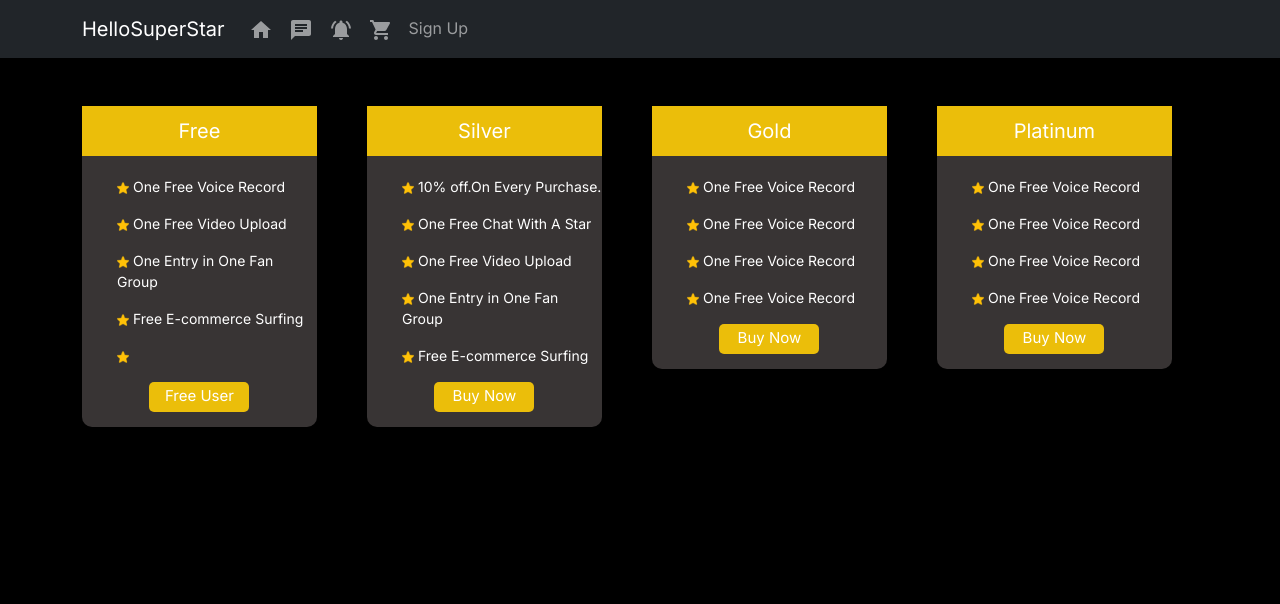
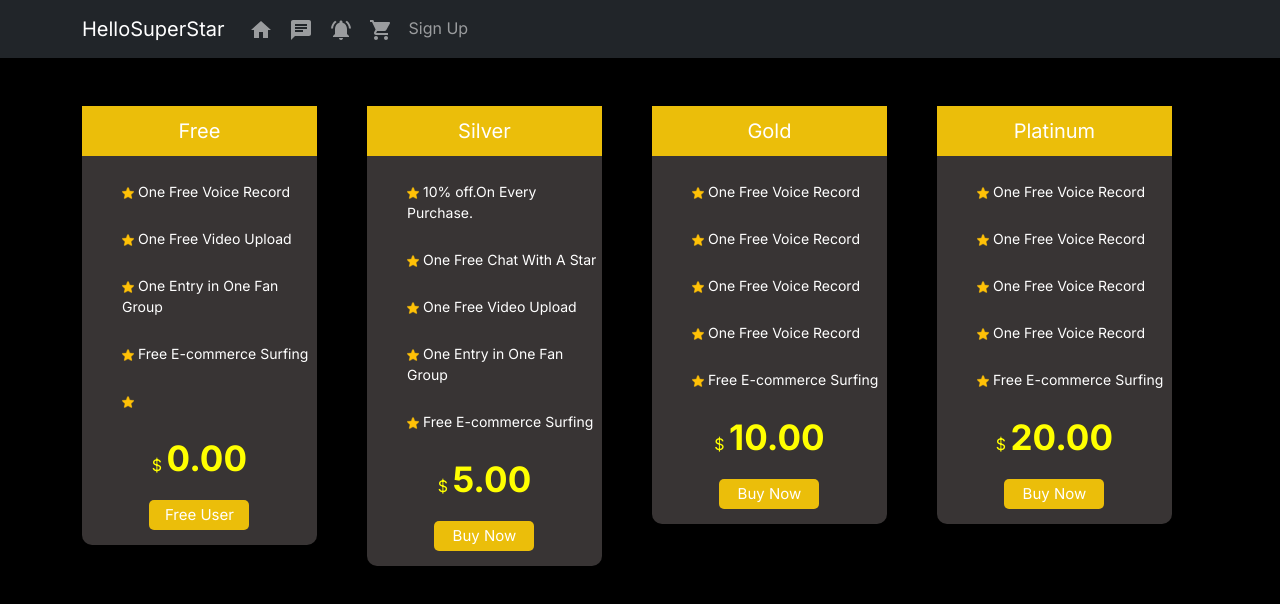
Before and after one commit to aktaruzzamanjoti97/HelloSuperStars, a React (Create React App) app: page /packages in a window 1280 px wide. Shown: the top 604 px of the page. Built offline with nearby package versions, Linux system fonts and the light colour scheme; no server answers; sample sign-in values are in the browser's storage.

Commit message:
Package page 90%

```diff
--- a/src/components/CSS/Packages/package.css
+++ b/src/components/CSS/Packages/package.css
@@ -29,15 +29,25 @@
     color: white;
     margin-left: 35px;
     font-size: 14px;
+    padding: 5px;
 }
 .star{
     width: 12px;
 }
+
+
 .but-c{
     text-align: center;
+}
 
+.dollar{
+    color: yellow;
+    font-size: 35px;
+}
+.dollar-s{
+    color: yellow;
+}
 
-}
 .package-btn{
     width: 100px;
     height: 30px;
--- a/src/components/Pages/User/Packages/Packages.js
+++ b/src/components/Pages/User/Packages/Packages.js
@@ -21,6 +21,7 @@ export const Packages = () => {
                   <p><img src={Star} className="star" alt="star" /> </p>
                 </div>
                 <div className="but-c">
+                <p ><span className="dollar-s">$</span> <b className="dollar">0.00</b></p>
                   <button className="package-btn">Free User</button>
                 </div>
               </div>
@@ -39,6 +40,7 @@ export const Packages = () => {
                   <p><img src={Star} className="star" alt="star" /> Free E-commerce Surfing</p>
                 </div>
                 <div className="but-c">
+                <p><span className="dollar-s">$</span> <b className="dollar">5.00</b></p>
                   <button className="package-btn">Buy Now</button>
                 </div>
               </div>
@@ -54,8 +56,10 @@ export const Packages = () => {
                   <p><img src={Star} className="star" alt="star" /> One Free Voice Record</p>
                   <p><img src={Star} className="star" alt="star" /> One Free Voice Record</p>
                   <p><img src={Star} className="star" alt="star" /> One Free Voice Record</p>
+                  <p><img src={Star} className="star" alt="star" /> Free E-commerce Surfing</p>
                 </div>
                 <div className="but-c">
+                <p><span className="dollar-s">$</span> <b className="dollar">10.00</b> </p>
                   <button className="package-btn">Buy Now</button>
                 </div>
               </div>
@@ -71,8 +75,10 @@ export const Packages = () => {
                   <p><img src={Star} className="star" alt="star" /> One Free Voice Record</p>
                   <p><img src={Star} className="star" alt="star" /> One Free Voice Record</p>
                   <p><img src={Star} className="star" alt="star" /> One Free Voice Record</p>
+                  <p><img src={Star} className="star" alt="star" /> Free E-commerce Surfing</p>
                 </div>
                 <div className="but-c">
+                    <p><span className="dollar-s">$</span> <b className="dollar">20.00</b></p>
                   <button className="package-btn">Buy Now</button>
                 </div>
               </div>
```
